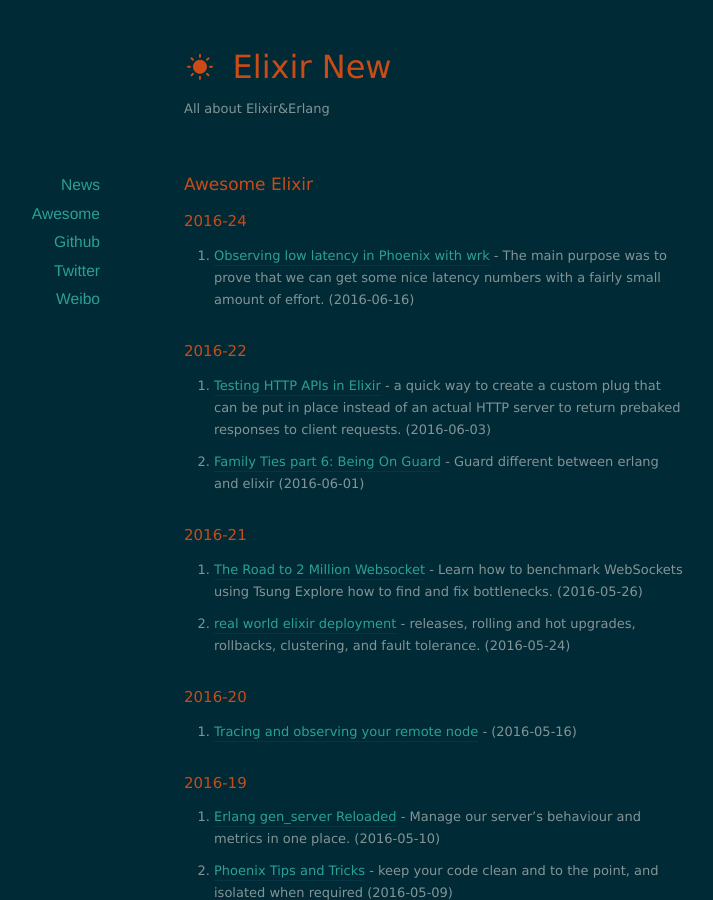
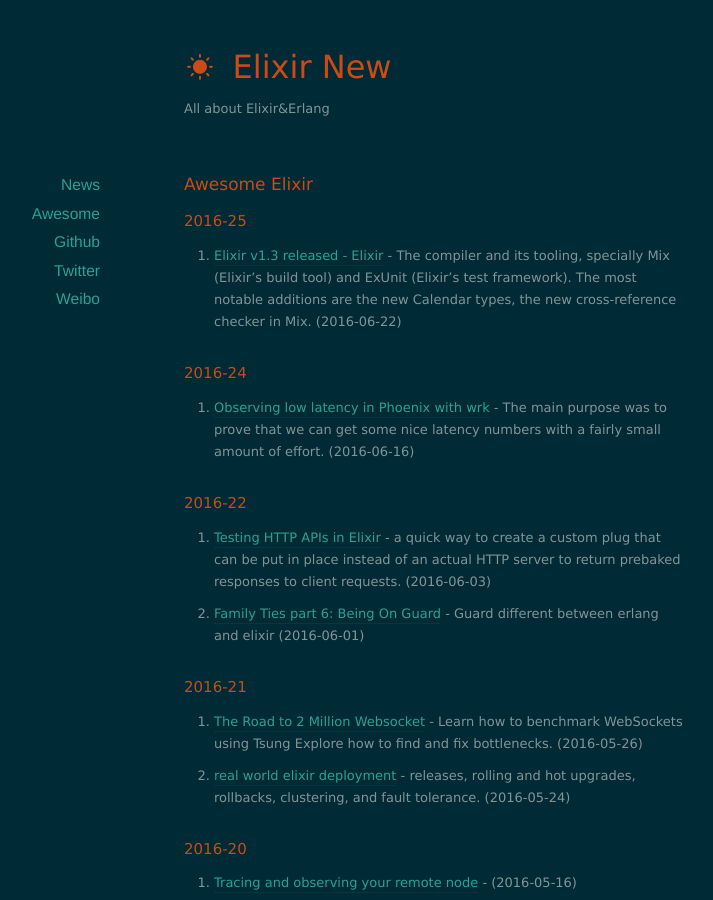
Before and after one commit to namjae/elixir-news.github.io, a Jekyll site: the page built from _posts/2016-04-09-news.markdown, in a window 1280 px wide and 900 px high. Shown: the whole window, without its empty margins (206-919 px from the left). Built offline with Jekyll 4.4.1, drawn with Linux system fonts in a browser that asks for light colours; nearby versions of some CDN libraries.

Commit message:
2016-06-22T23:50:33+08:00

```diff
--- a/_posts/2016-04-09-news.markdown
+++ b/_posts/2016-04-09-news.markdown
@@ -4,6 +4,11 @@
 date:   2016-04-09 00:00:11
 
 ---
+## 2016-25
+
+* [Elixir v1.3 released - Elixir](http://elixir-lang.org/blog/2016/06/21/elixir-v1-3-0-released/) -
+The compiler and its tooling, specially Mix (Elixir’s build tool) and ExUnit (Elixir’s test framework). The most notable additions are the new Calendar types, the new cross-reference checker in Mix. (2016-06-22)
+
 ## 2016-24
 
 * [Observing low latency in Phoenix with wrk](http://theerlangelist.com/article/phoenix_latency) -
```
